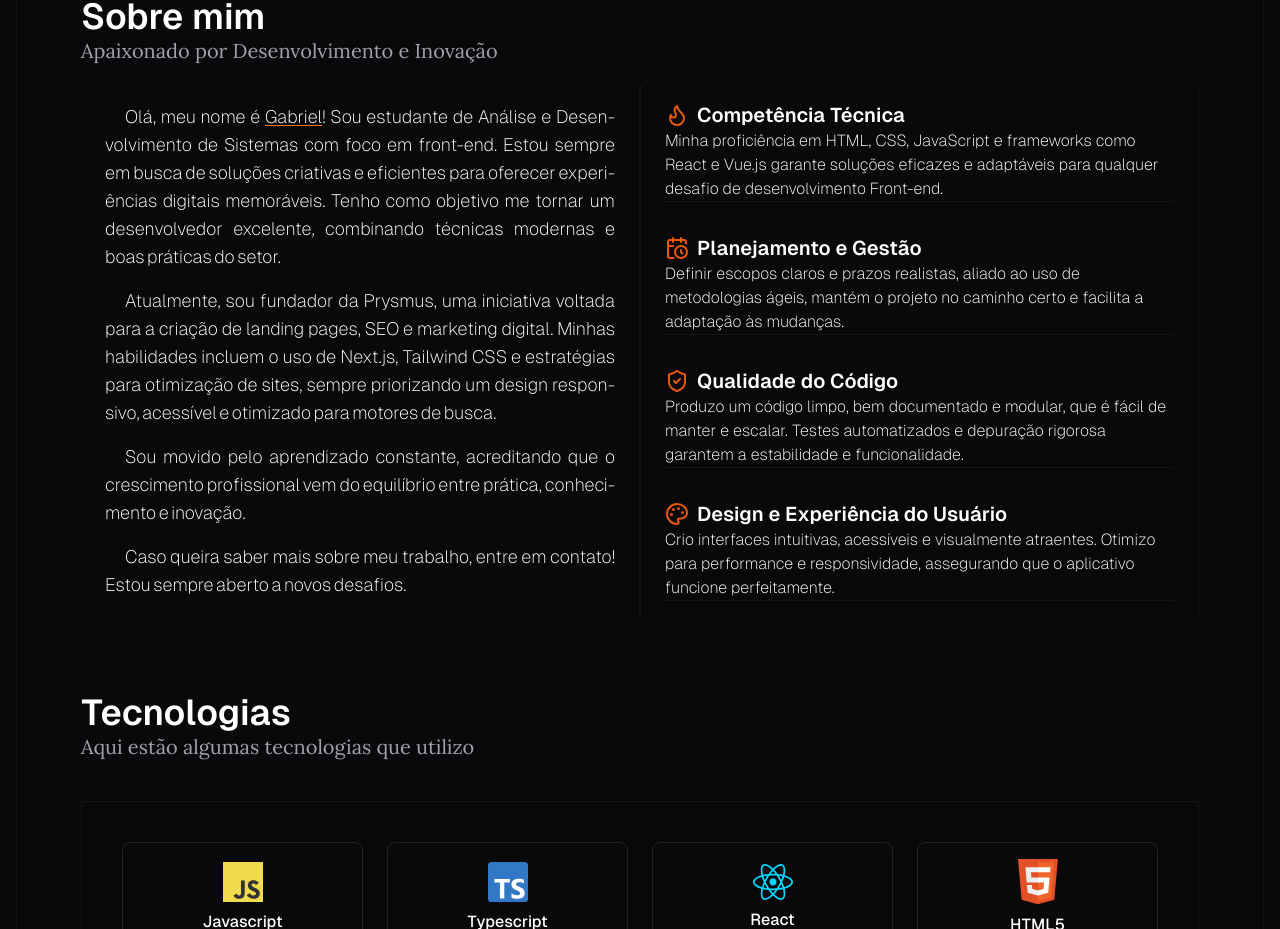
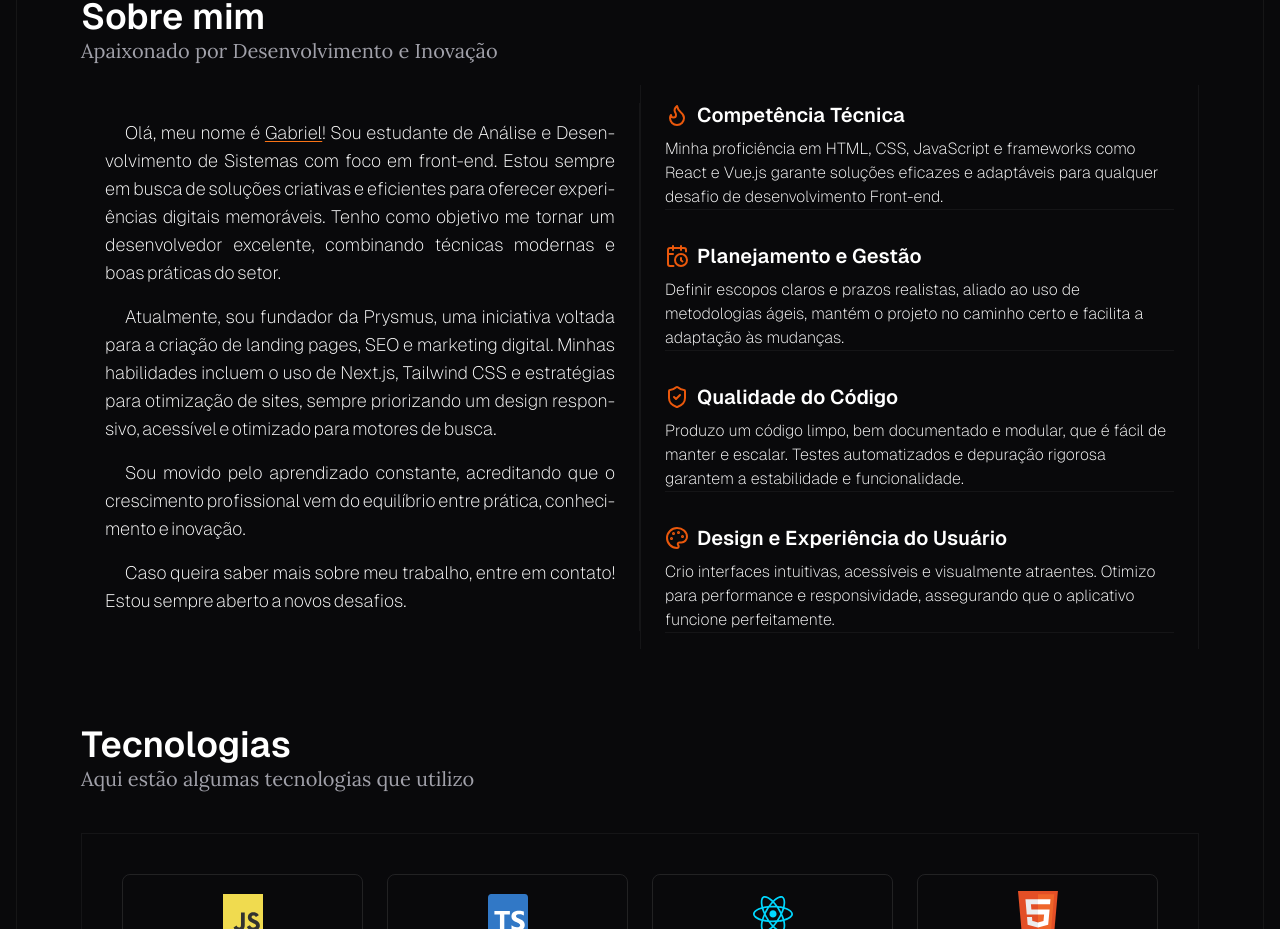
Before and after one commit to gabriellucasvh/portfolio, a Next.js app: page / in a window 1280 px wide. Shown: the part 2220-3149 px from the top of the page. Built offline with nearby package versions, Linux system fonts and the light colour scheme.

Commit message:
Serviços em Sobre.tsx centralizados em dispositivos móveis

```diff
--- a/components/Sections/Sobre.tsx
+++ b/components/Sections/Sobre.tsx
@@ -30,25 +30,25 @@ const Sobre = () => {
         <div className='flex flex-col items-center md:items-start w-full md:w-3/4 lg:w-1/2 mt-5 font-extralight '>
           <div className='flex flex-col items-center md:items-start border-x border-white/5 px-4 md:px-6 py-4'>
             <h2 className='text-xl font-semibold flex items-center gap-2'><Flame className='text-orange-600' />Competência Técnica</h2>
-            <p className='border-b border-white/5'>
+            <p className='border-b border-white/5 text-center mt-2 md:text-start'>
               Minha proficiência em HTML, CSS, JavaScript e frameworks como React e Vue.js garante soluções eficazes e adaptáveis para qualquer desafio de desenvolvimento Front-end.
             </p>
           </div>
           <div className='flex flex-col items-center md:items-start border-x border-white/5 px-4 md:px-6 py-4'>
             <h2 className='text-xl font-semibold flex items-center gap-2'><CalendarClock className='text-orange-600' /> Planejamento e Gestão</h2>
-            <p className='border-b border-white/5'>
+            <p className='border-b border-white/5 text-center mt-2 md:text-start'>
               Definir escopos claros e prazos realistas, aliado ao uso de metodologias ágeis, mantém o projeto no caminho certo e facilita a adaptação às mudanças.
             </p>
           </div>
           <div className='flex flex-col items-center md:items-start border-x border-white/5 px-4 md:px-6 py-4'>
             <h2 className='text-xl font-semibold flex items-center gap-2'><ShieldCheck className='text-orange-600' />  Qualidade do Código</h2>
-            <p className='border-b border-white/5'>
+            <p className='border-b border-white/5 text-center mt-2 md:text-start'>
               Produzo um código limpo, bem documentado e modular, que é fácil de manter e escalar. Testes automatizados e depuração rigorosa garantem a estabilidade e funcionalidade.
             </p>
           </div>
           <div className='flex flex-col items-center md:items-start border-x border-white/5 px-4 md:px-6 py-4'>
             <h2 className='text-xl font-semibold flex items-center gap-2'><Palette className='text-orange-600' />  Design e Experiência do Usuário</h2>
-            <p className='border-b border-white/5'>
+            <p className='border-b border-white/5 text-center mt-2 md:text-start'>
               Crio interfaces intuitivas, acessíveis e visualmente atraentes. Otimizo para performance e responsividade, assegurando que o aplicativo funcione perfeitamente.
             </p>
           </div>
```
